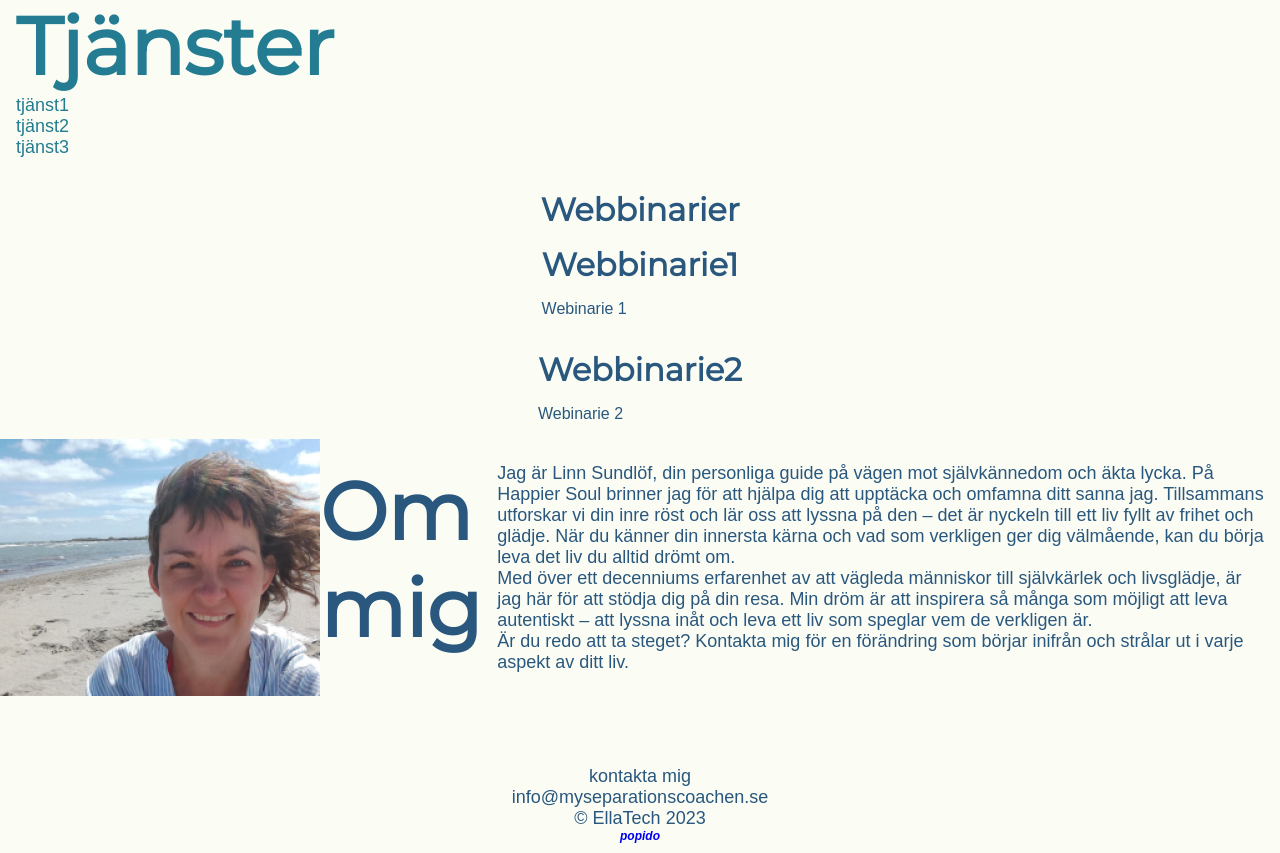
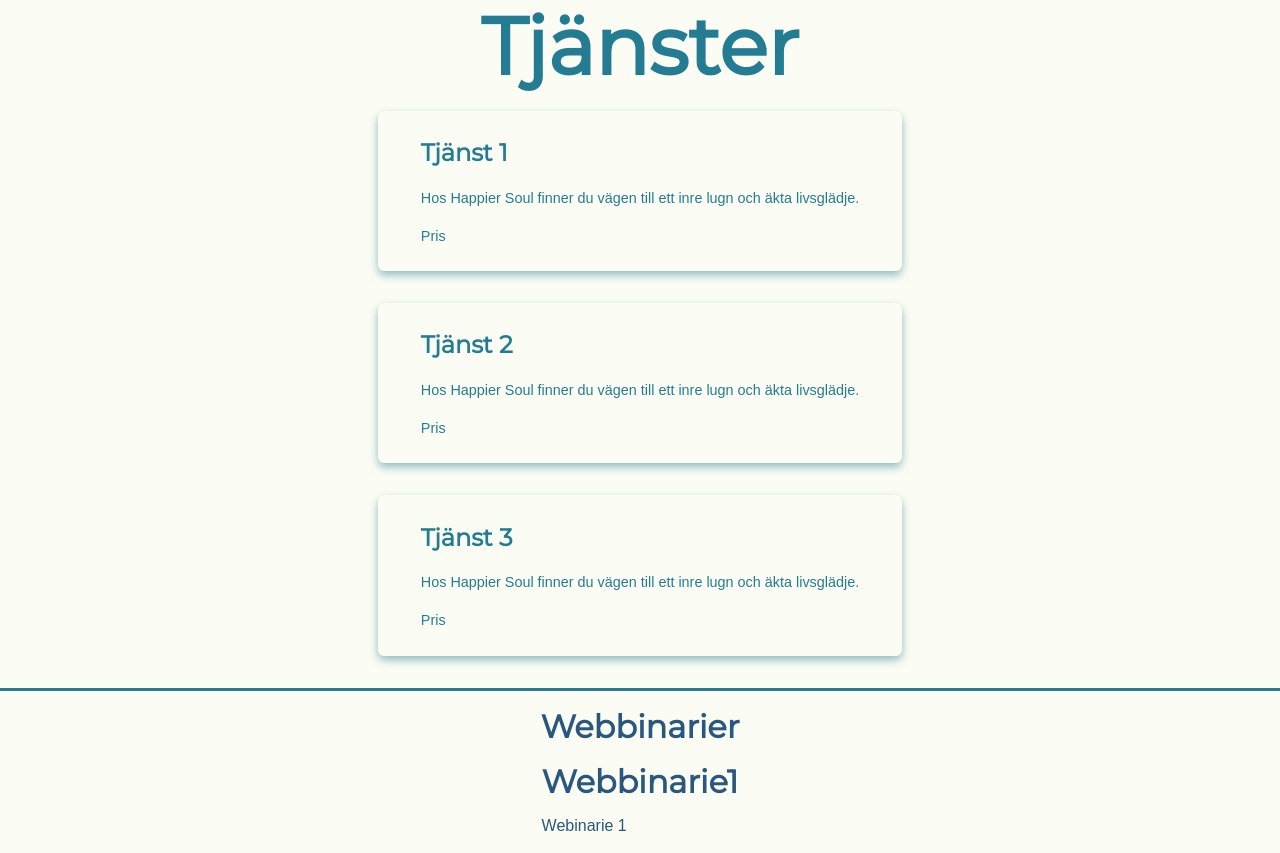
Before and after one commit to IrupePozoGraviz/HappySouls, a React (Create React App) app: page / in a window 1280 px wide. Shown: the part 2177-3030 px from the top of the page. Built offline with nearby package versions, Linux system fonts and the light colour scheme; a web font is replaced by a local one.

Commit message:
tjänster styling

```diff
--- a/src/components/contactForm.js
+++ b/src/components/contactForm.js
@@ -44,12 +44,12 @@ const ContactForm = () => {
           <fieldset className="paketSektion">
             <label htmlFor="paket1">
               <input type="checkbox" name="paket" value="paket1" id="paket1" />
-             Övrigt
+            Webbinarie
             </label>
           </fieldset>
         </div>
         <div className="övrigtSektion">
-          <h2>Övriga frågor eller kommentarer</h2>
+          <h2>Övriga frågor eller kommentarer eller vilket seminarie du anmäler dig till</h2>
           <textarea id="ovrigt" name="ovrigt" />
           <ValidationError prefix="Kommentar" field="ovrigt" errors={state.errors} />
         </div>
--- a/src/components/modal.js
+++ b/src/components/modal.js
@@ -54,7 +54,7 @@ export const ContactModal = () => {
       ref={modalRef}
       tabIndex="-1">
       <div className="modal-content">
-        <h1 id="modalTitle">Kontakta EllaTech</h1>
+        <h1 id="modalTitle">Happier Soul</h1>
         <button
           type="button"
           className="close"
--- a/src/components/tjänster/tjanster.js
+++ b/src/components/tjänster/tjanster.js
@@ -10,19 +10,25 @@ const SectionTwo = () => {
         <h1> Tjänster</h1>
 
         <div className="tjanst1">
-              <p>
-                tjänst1
-              </p>
+              <h2>
+                 Tjänst 1
+              </h2>
+              <p>Hos Happier Soul finner du vägen till ett inre lugn och äkta livsglädje.</p>
+              <p>Pris</p>
             </div>
             <div className="tjanst2">
-              <p>
-                tjänst2
-              </p>
+            <h2>
+                Tjänst 2
+              </h2>
+              <p>Hos Happier Soul finner du vägen till ett inre lugn och äkta livsglädje.</p>
+              <p>Pris</p>
             </div>
             <div className="tjanst3">
-              <p>
-                tjänst3
-              </p>
+            <h2>
+                Tjänst 3
+              </h2>
+              <p>Hos Happier Soul finner du vägen till ett inre lugn och äkta livsglädje.</p>
+              <p>Pris</p>
             </div>
         </div>
     );
--- a/src/css/tjanster.css
+++ b/src/css/tjanster.css
@@ -1,12 +1,57 @@
 .tjanster{
-    background-color: var(--primary-color);
-    color: var(--third-color);
-    padding: 1rem;
-}
-.tjansterImage{
-    width: 100%;
     display: flex;
     flex-direction: column;
     align-items: center;
     justify-content: center;
+    background-color: var(--primary-color);
+    color: var(--third-color);
+    padding: 1rem;
+    border-bottom: 0.2rem solid #237C91;
 }
+.tjansterImage{
+    width: 100%;
+
+}
+
+.tjanst1{
+    padding: 1rem 2rem 1rem 2rem;
+    margin: 1rem 5rem 1rem 5rem;
+    box-shadow: 0px 4px 8px rgba(35, 124, 145, 0.5); /* X-offset, Y-offset, Blur-radius, Färg */
+    border-radius: 0.4rem;
+
+}
+.tjanst2{
+    padding: 1rem 2rem 1rem 2rem;
+    margin: 1rem 5rem 1rem 5rem;
+    box-shadow: 0px 4px 8px rgba(35, 124, 145, 0.5); /* X-offset, Y-offset, Blur-radius, Färg */
+    border-radius: 0.4rem;
+}
+.tjanst3{
+    padding: 1rem 2rem 1rem 2rem;
+    margin: 1rem 5rem 1rem 5rem;
+    box-shadow: 0px 4px 8px rgba(35, 124, 145, 0.5); /* X-offset, Y-offset, Blur-radius, Färg */
+    border-radius: 0.4rem;
+}
+
+.tjanst1 h2{
+    padding: 0.7rem;
+}
+.tjanst2 h2{
+    padding: 0.7rem;
+}
+.tjanst3 h2{
+    padding: 0.7rem;
+}
+
+.tjanst1 p{
+   padding: 0.7rem;
+   font-size: 0.9rem;
+}
+.tjanst2 p{
+    padding: 0.7rem;
+    font-size: 0.9rem;
+ }
+ .tjanst3 p{
+    padding: 0.7rem;
+    font-size: 0.9rem;
+ }
```
